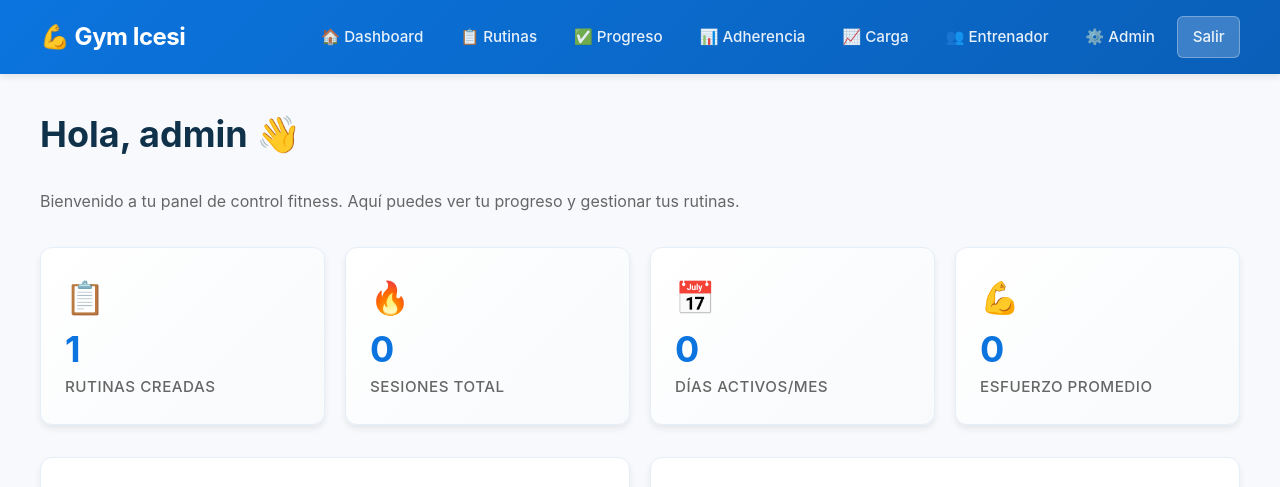
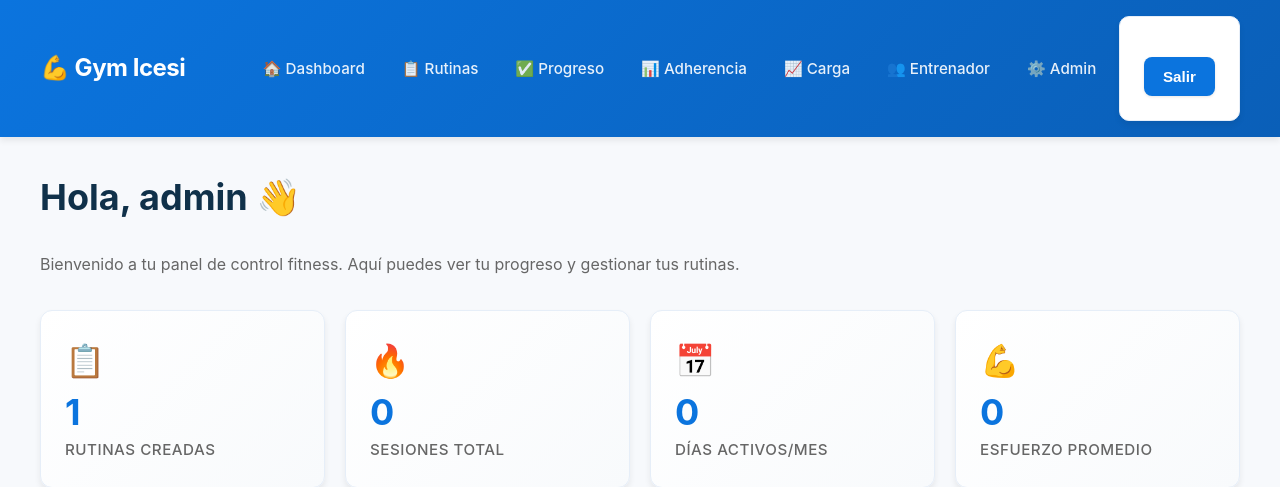
Before and after one commit to JuanIcesi/Gym_Icesi, a Django app: page / in a window 1280 px wide. Shown: the top 487 px of the page. Run offline with Django 5.2, Linux system fonts and the light colour scheme; a user stored in the database is signed in; data comes from the database, SQL or seed files in the repository; both versions use the stored data as it was after the commit; data that the repository does not hold is empty.

Commit message:
Fixing fast thing if something get wrong

```diff
--- a/gym_icesi/gymsid/settings.py
+++ b/gym_icesi/gymsid/settings.py
@@ -137,7 +137,7 @@ DEFAULT_AUTO_FIELD = 'django.db.models.BigAutoField'
 # Backends de autenticación
 # ----------------------------------------------------
 AUTHENTICATION_BACKENDS = [
-    'fit.auth_backend.InstitutionalBackend',
+    # 'fit.auth_backend.InstitutionalBackend',  # TODO: Habilitar cuando PostgreSQL esté configurado
     'django.contrib.auth.backends.ModelBackend',
 ]
 
--- a/gym_icesi/gymsid/urls.py
+++ b/gym_icesi/gymsid/urls.py
@@ -5,6 +5,6 @@ from django.contrib.auth import views as auth_views  # 👈 IMPORT NECESARIO
 urlpatterns = [
     path('admin/', admin.site.urls),
     path('accounts/login/', auth_views.LoginView.as_view(template_name='auth/login.html'), name='login'),
-    path('accounts/logout/', auth_views.LogoutView.as_view(), name='logout'),
+    path('accounts/logout/', auth_views.LogoutView.as_view(template_name='auth/login.html'), name='logout'),
     path('', include('fit.urls')),  # rutas principales
 ]
--- /dev/null
+++ b/gym_icesi/requirements.txt
@@ -0,0 +1,4 @@
+asgiref==3.10.0
+Django==5.2.8
+python-dotenv==1.2.1
+sqlparse==0.5.3
--- a/gym_icesi/static/css/main.css
+++ b/gym_icesi/static/css/main.css
@@ -45,7 +45,7 @@ body{
   letter-spacing:-0.5px;
 }
 .main-nav{display:flex;align-items:center;gap:0.5rem;}
-.main-nav a{
+.main-nav a, .main-nav button {
   text-decoration:none;
   color:rgba(255,255,255,0.9);
   padding:0.5rem 0.9rem;
--- a/gym_icesi/templates/base.html
+++ b/gym_icesi/templates/base.html
@@ -21,7 +21,10 @@
           <a href="{% url 'report_load_balance' %}">📈 Carga</a>
           {% if user.is_staff %}<a href="{% url 'trainer_assignees' %}">👥 Entrenador</a>{% endif %}
           {% if user.is_superuser %}<a href="{% url 'admin_assign_trainer' %}">⚙️ Admin</a>{% endif %}
-          <a href="{% url 'logout' %}" class="btn-ghost">Salir</a>
+          <form action="{% url 'logout' %}" method="post" style="display: inline;">
+            {% csrf_token %}
+            <button type="submit" class="btn btn-ghost">Salir</button>
+          </form>
         {% else %}
           <a href="{% url 'login' %}" class="btn">Ingresar</a>
         {% endif %}
```
Also changed, not shown: gym_icesi/db.sqlite3.
